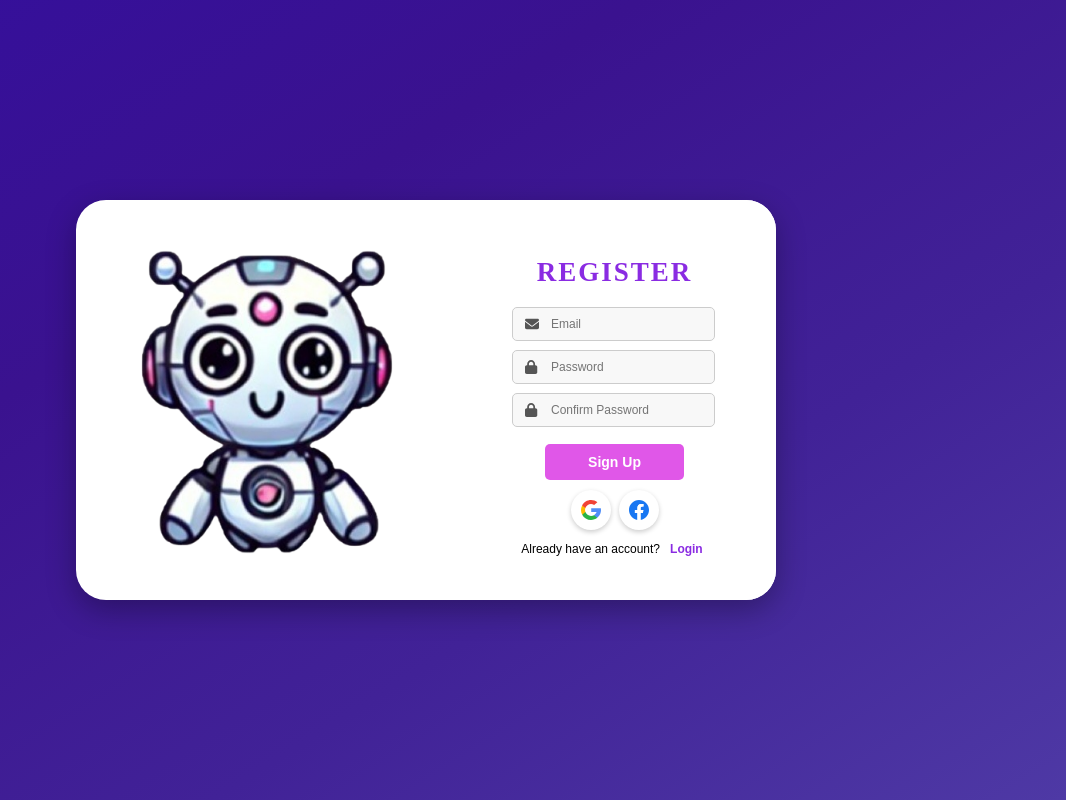
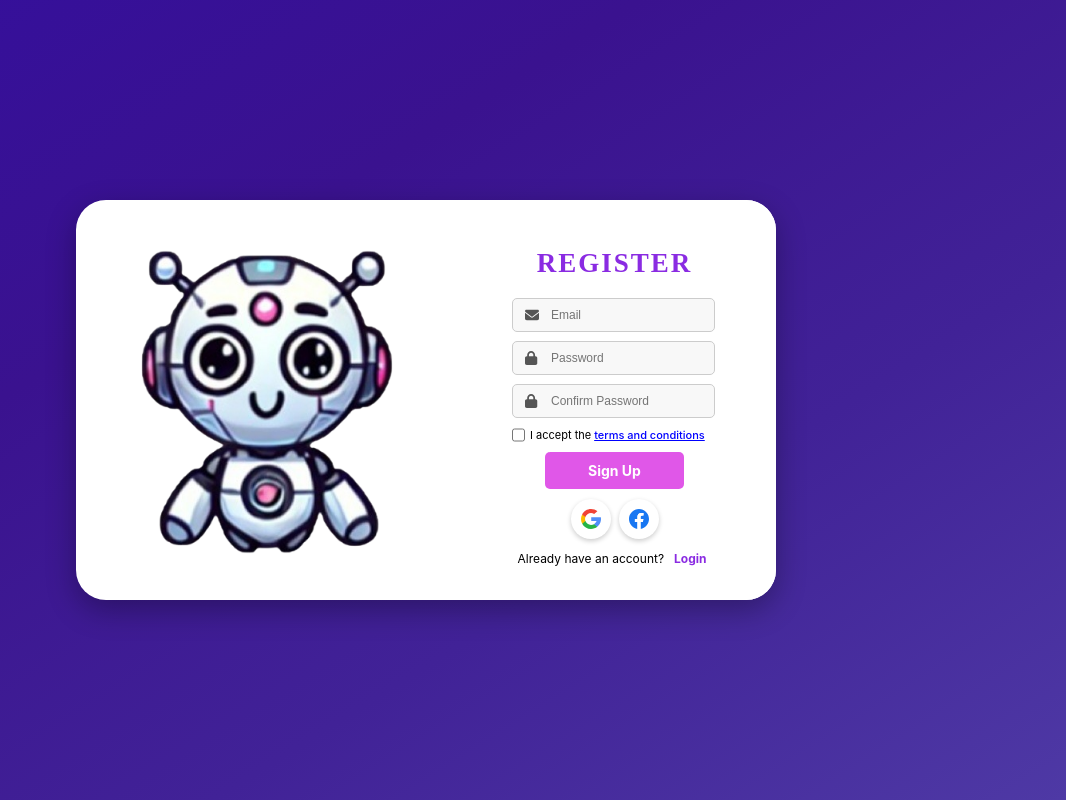
Before and after one commit to matiaswilliam98/EMILIA_project, a React (Vite) app in the folder Frontend/: page / in a window 1280 px wide. Both pictures are taken after a click on the button "Register Now". Shown: the whole page, without its empty margins (214-1280 px from the left). Built offline with nearby package versions, Linux system fonts and the light colour scheme.

Commit message:
notificacion de usuario registrado

```diff
--- a/Frontend/components/LoginPopup/LoginPopup.css
+++ b/Frontend/components/LoginPopup/LoginPopup.css
@@ -1,9 +1,7 @@
 /* 📌 Fondo general con degradado */
-body,
-html {
-  height: 100%;
-  margin: 0;
-  padding: 0;
+.login-container {
+  height: 100vh;
+  width: 100vw;
   display: flex;
   justify-content: center;
   align-items: center;
@@ -16,7 +14,9 @@ html {
   );
   background-attachment: fixed;
   background-size: cover;
-  font-family: "Arial", sans-serif;
+  position: fixed;
+  top: 0;
+  left: 0;
 }
 
 /* 📌 Contenedor principal */
@@ -218,3 +218,148 @@ button[type="submit"]:hover {
     width: 100%;
   }
 }
+
+/* 📌 Contenedor del checkbox de términos y condiciones */
+.terms-container {
+  display: flex;
+  align-items: center;
+  gap: 5px; /* Espacio entre el checkbox y el texto */
+  font-size: 11px;
+  margin-top: 5px; /* Espacio entre el input y el checkbox */
+  width: 90%;
+  justify-content: flex-start; /* Alineado a la izquierda */
+  white-space: nowrap; /* Evita saltos de línea */
+}
+
+/* 📌 Estilo del label */
+.terms-label {
+  display: flex;
+  align-items: center;
+  gap: 3px; /* Espacio entre las palabras */
+  font-size: 11px;
+  cursor: pointer;
+}
+.terms-container input[type="checkbox"] {
+  width: 14px;
+  height: 14px;
+  margin: 0;
+}
+/* 📌 Botón de "Términos y Condiciones" */
+.terms-link {
+  background: none;
+  border: none;
+  color: blue;
+  text-decoration: underline;
+  cursor: pointer;
+  font-size: 11px;
+  padding: 0;
+  white-space: nowrap; /* Evita que se rompa la línea */
+}
+
+.terms-link:hover {
+  color: darkblue;
+}
+
+/* 📌 Estilos para el modal */
+.modal-overlay {
+  position: fixed;
+  top: 0;
+  left: 0;
+  width: 100%;
+  height: 100%;
+  background: rgba(0, 0, 0, 0.5);
+  display: flex;
+  align-items: center;
+  justify-content: center;
+  z-index: 1000;
+}
+
+.modal-content {
+  background: white;
+  padding: 20px;
+  border-radius: 8px;
+  text-align: left;
+  width: 90%;
+  max-width: 400px;
+  box-shadow: 0px 4px 10px rgba(0, 0, 0, 0.3);
+  font-family: Arial, sans-serif;
+}
+
+/* 📌 Título del modal */
+.modal-content h3 {
+  font-size: 18px;
+  font-weight: bold;
+  margin-bottom: 10px;
+}
+
+/* 📌 Texto del modal */
+.modal-content p {
+  font-size: 14px;
+  color: #333;
+  margin-bottom: 20px;
+}
+
+/* 📌 Botones alineados en la misma fila */
+.modal-buttons {
+  display: flex;
+  justify-content: flex-end;
+  gap: 10px;
+  margin-top: 15px;
+}
+
+/* 📌 Botón Close */
+.close-button {
+  background-color: white;
+  border: 1px solid #ccc;
+  color: black;
+  padding: 6px 12px;
+  border-radius: 4px;
+  cursor: pointer;
+  font-size: 14px;
+}
+
+/* 📌 Botón OK */
+.ok-button {
+  background-color: #7a32b4;
+  border: none;
+  color: white;
+  padding: 6px 12px;
+  border-radius: 4px;
+  cursor: pointer;
+  font-size: 14px;
+}
+
+.ok-button:hover {
+  background-color: #4017b1;
+}
+
+
+.message {
+  position: absolute; /* 📌 Hace que el mensaje flote sobre el formulario */
+  top: 50%; /* 📌 Lo posiciona en el centro vertical */
+  left: 50%;
+  transform: translate(-50%, -50%); /* 📌 Centrado exacto */
+  background: rgba(0, 0, 0, 0.8); /* 📌 Fondo semitransparente */
+  color: white;
+  padding: 15px 20px;
+  border-radius: 10px;
+  font-size: 16px;
+  font-weight: bold;
+  text-align: center;
+  box-shadow: 0 4px 10px rgba(0, 0, 0, 0.3);
+  animation: fadeIn 0.3s ease-in-out;
+  z-index: 1000; /* 📌 Asegura que esté sobre todo */
+  white-space: nowrap; /* 📌 Evita que el mensaje ocupe varias líneas */
+}
+
+/* Animación de aparición */
+@keyframes fadeIn {
+  from {
+    opacity: 0;
+    transform: translate(-50%, -60%);
+  }
+  to {
+    opacity: 1;
+    transform: translate(-50%, -50%);
+  }
+}
--- a/Frontend/components/LoginPopup/LoginPopup.jsx
+++ b/Frontend/components/LoginPopup/LoginPopup.jsx
@@ -14,6 +14,8 @@ const LoginPopup = ({ onClose }) => {
     password: "",
     confirmPassword: "",
   });
+  const [acceptTerms, setAcceptTerms] = useState(false);
+  const [termsModalOpen, setTermsModalOpen] = useState(false); // Estado del modal
   const [message, setMessage] = useState("");
 
   // URL del backend corregida
@@ -30,6 +32,11 @@ const LoginPopup = ({ onClose }) => {
   // Enviar formulario
   const handleSubmit = async (e) => {
     e.preventDefault();
+//validacion de que marque el checkbox
+    if (!isLogin && !acceptTerms) {
+      setMessage("Debes aceptar los términos y condiciones para registrarte.");
+      return;
+    }
 
     // Verificación de contraseñas en el frontend (pero no se envía al backend)
     if (!isLogin && formData.password !== formData.confirmPassword) {
@@ -60,8 +67,15 @@ const LoginPopup = ({ onClose }) => {
           localStorage.setItem("user", JSON.stringify(user));
           navigate("/dashboard");
         } else {
-          alert("¡Usuario registrado correctamente!");
-          onClose(); // Cierra el popup de registro
+          setMessage("¡Usuario registrado correctamente!");
+          setTimeout(() => {
+            setMessage(""); // Borra el mensaje
+            if (typeof onClose === "function") {
+              onClose();
+            }
+          }, 2500);
+          //alert("¡Usuario registrado correctamente!");
+          //onClose(); // Cierra el popup de registro
         }
       }
     } catch (error) {
@@ -72,8 +86,10 @@ const LoginPopup = ({ onClose }) => {
   };
 /////////////////////////////
   return (
-    <div className="login-popup-container">
+    <div className="login-container">
+     <div className="login-popup-container">
       <div className="login-popup">
+      {message && <div className="message">{message}</div>}
         {/* Lado izquierdo con imagen */}
         <div className="left-panel">
           <img src="personaje.png" alt="Descripción" className="login-image" />
@@ -106,6 +122,7 @@ const LoginPopup = ({ onClose }) => {
               />
             </div>
             {!isLogin && (
+               <>
               <div className="input-container">
                 <FontAwesomeIcon icon={faLock} className="input-icon" />
                 <input
@@ -117,12 +134,32 @@ const LoginPopup = ({ onClose }) => {
                   required
                 />
               </div>
+               {/* 📌 Checkbox de Términos y Condiciones */}
+               <div className="terms-container">
+                    <input
+                      type="checkbox"
+                      id="termsCheckbox"
+                      checked={acceptTerms}
+                      onChange={() => setAcceptTerms(!acceptTerms)}
+                    />
+                    <label htmlFor="termsCheckbox" className="terms-label">
+                      I accept the{" "}
+                      <button
+                        type="button"
+                        className="terms-link"
+                        onClick={() => setTermsModalOpen(true)}
+                      >
+                        terms and conditions
+                      </button>
+                    </label>
+                  </div>
+                </>
             )}
 
             <button type="submit">{isLogin ? "Login" : "Sign Up"}</button>
           </form>
 
-          {message && <p className="message">{message}</p>}
+
 
           <div className="social-login">
             <button className="google">
@@ -142,6 +179,27 @@ const LoginPopup = ({ onClose }) => {
         </div>
       </div>
     </div>
+     {/* 📌 Modal de Términos y Condiciones */}
+     {termsModalOpen && (
+        <div className="modal-overlay">
+          <div className="modal-content">
+            <p>
+              This app is a test prototype that provides emotional support and
+              protects your data. We will not share your information, and it
+              does not replace professional help.
+            </p>
+            <div className="modal-buttons">
+              <button
+                className="ok-button"
+                onClick={() => setTermsModalOpen(false)}
+              >
+                Close
+              </button>
+            </div>
+          </div>
+        </div>
+      )}
+    </div>
   );
 };
 
```
